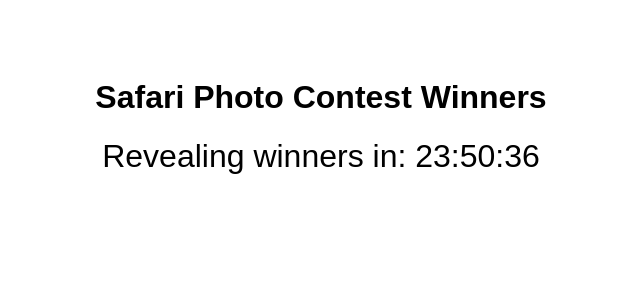
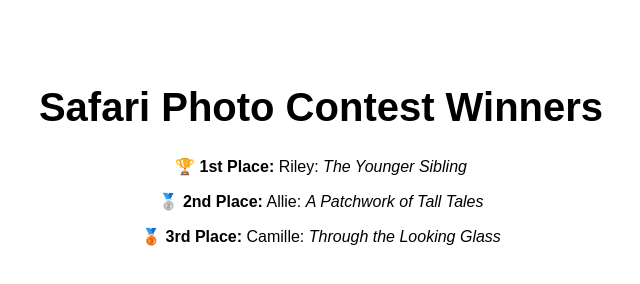
Before and after one commit to TheFish18/tanzania-photo-comp, a plain HTML site: page index.html in a window 1280 px wide. Shown: the whole page, without its empty margins (319-959 px from the left). Drawn offline with Linux system fonts and the light colour scheme.

Commit message:
fix: made webpage static

```diff
--- a/index.html
+++ b/index.html
@@ -9,64 +9,20 @@
       text-align: center;
       padding: 50px;
     }
-    #countdown {
-      font-size: 2em;
-      margin-top: 20px;
+    h1 {
+      font-size: 2.5em;
     }
-    #winners {
-      display: none;
+    .winner {
       font-size: 1.5em;
-      margin-top: 30px;
+      margin: 20px 0;
     }
   </style>
 </head>
 <body>
 
   <h1>Safari Photo Contest Winners</h1>
-  <div id="countdown">Revealing winners in: --:--:--</div>
-
-  <div id="winners">
     <p><strong>🏆 1st Place:</strong> Riley: <em>The Younger Sibling</em></p>
     <p><strong>🥈 2nd Place:</strong> Allie: <em>A Patchwork of Tall Tales</em></p>
     <p><strong>🥉 3rd Place:</strong> Camille: <em>Through the Looking Glass</em></p>
-  </div>
-
-  <script>
-    // Set target to 9:00 PM Eastern Time TODAY
-    const now = new Date();
-    const targetTimeUTC = new Date(Date.UTC(
-      now.getUTCFullYear(),
-      now.getUTCMonth(),
-      now.getUTCDate(),
-      1,  // 9 PM Eastern = 1 AM UTC (next day)
-      0, 0, 0
-    ));
-
-    // If it's past 9 PM ET, push to tomorrow
-    if (now > targetTimeUTC) {
-      targetTimeUTC.setUTCDate(targetTimeUTC.getUTCDate() + 1);
-    }
-
-    function updateCountdown() {
-      const current = new Date();
-      const diff = targetTimeUTC - current;
-
-      if (diff <= 0) {
-        document.getElementById('countdown').style.display = 'none';
-        document.getElementById('winners').style.display = 'block';
-        clearInterval(timer);
-      } else {
-        const hours = String(Math.floor(diff / (1000 * 60 * 60))).padStart(2, '0');
-        const minutes = String(Math.floor((diff % (1000 * 60 * 60)) / (1000 * 60))).padStart(2, '0');
-        const seconds = String(Math.floor((diff % (1000 * 60)) / 1000)).padStart(2, '0');
-        document.getElementById('countdown').textContent =
-          `Revealing winners in: ${hours}:${minutes}:${seconds}`;
-      }
-    }
-
-    const timer = setInterval(updateCountdown, 1000);
-    updateCountdown(); // Initial call
-  </script>
-
 </body>
 </html>
```
